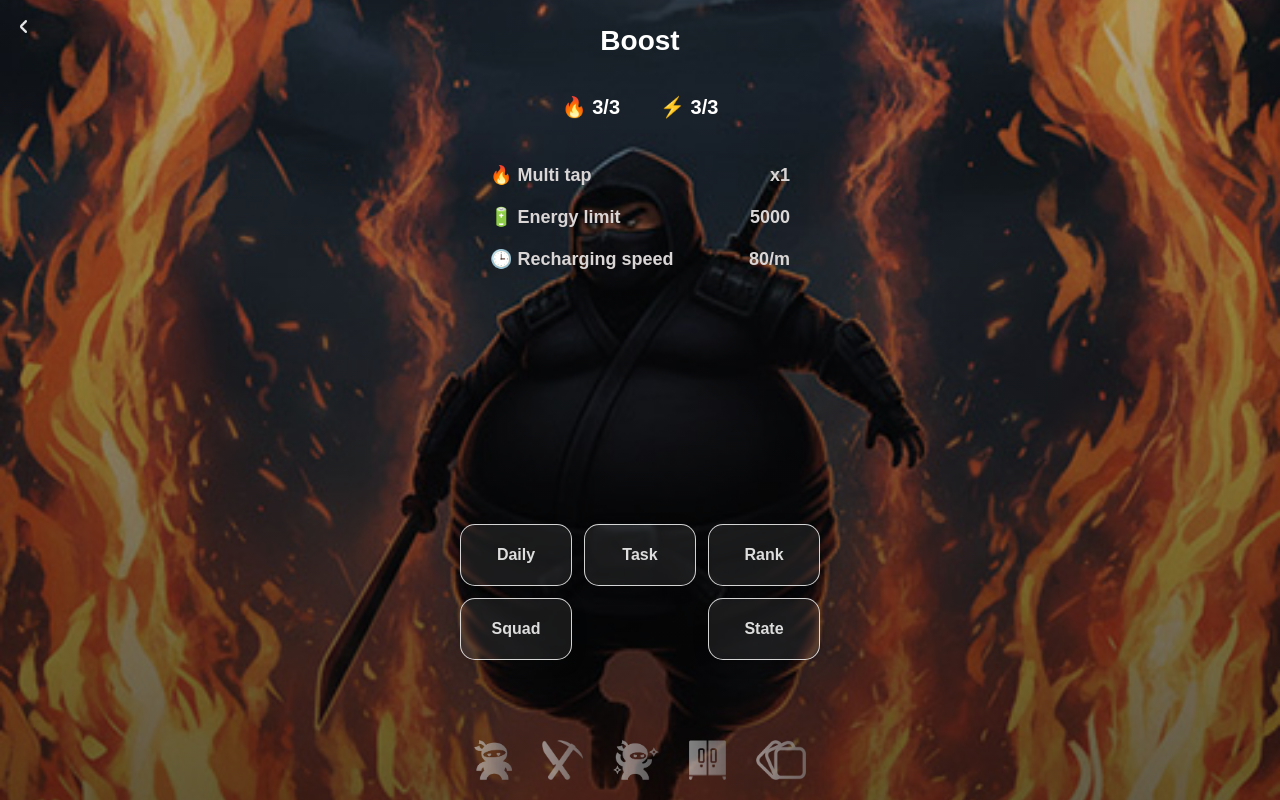
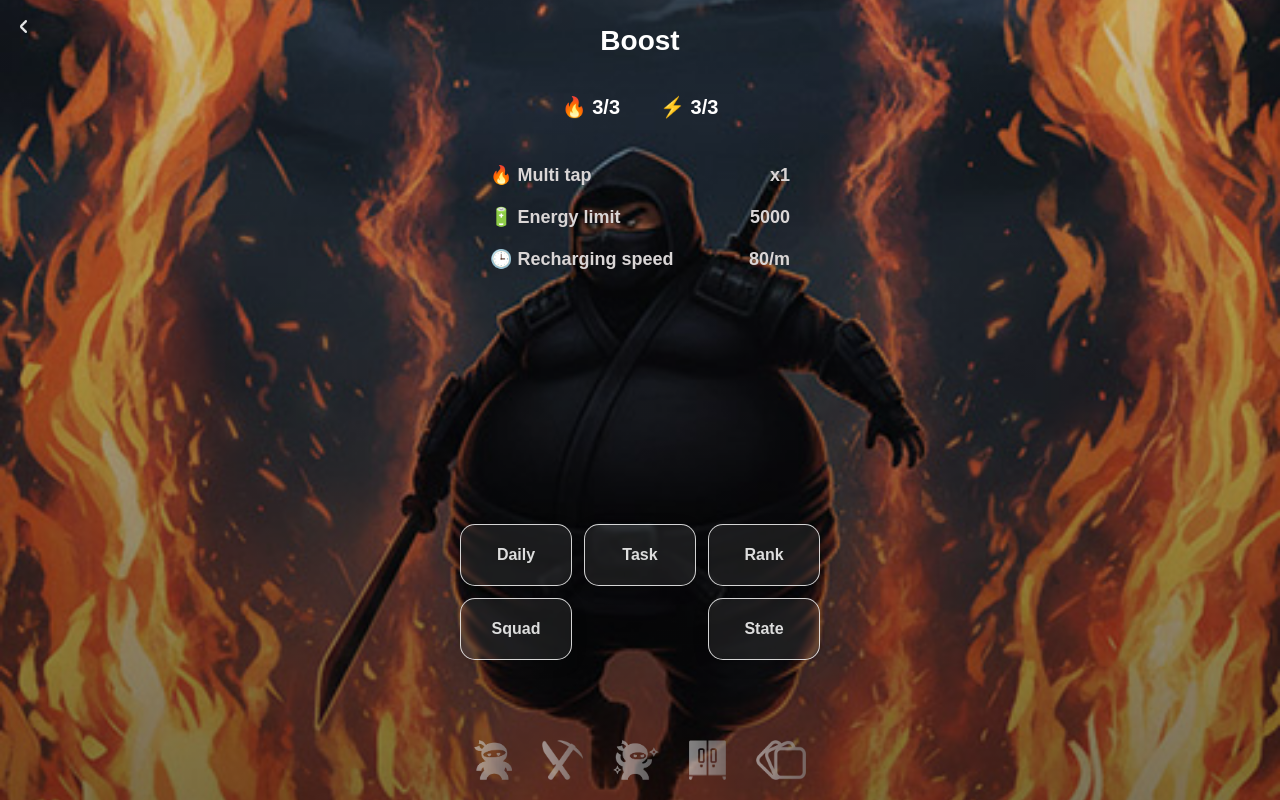
Before and after one commit to sizix21/ninja-gold-game, a Next.js app: page / in a window 1280 px wide. Both pictures are taken after a click on the button 1108 px from the left and 677 px from the top of the page. Built offline with nearby package versions, Linux system fonts and the light colour scheme.

Commit message:
Add files via upload

```diff
--- a/app/page.tsx
+++ b/app/page.tsx
@@ -439,7 +439,7 @@ useEffect(() => {
     left: 0,
     width: "100vw",
     height: "100vh",
-    backgroundImage: "linear-gradient(rgba(0, 0, 0, 0.3), rgba(0, 0, 0, 0.6)) ,url('/boost-back.jpg')",
+    backgroundImage: "linear-gradient(rgba(0, 0, 0, 0.2), rgba(0, 0, 0, 0.5)) ,url('/boost-back.jpg')",
     backgroundSize: "cover",
     backgroundPosition: "center",
     zIndex: 5, // عدد بزرگتر برای اطمینان از قرارگیری روی همه لایه‌ها
```
